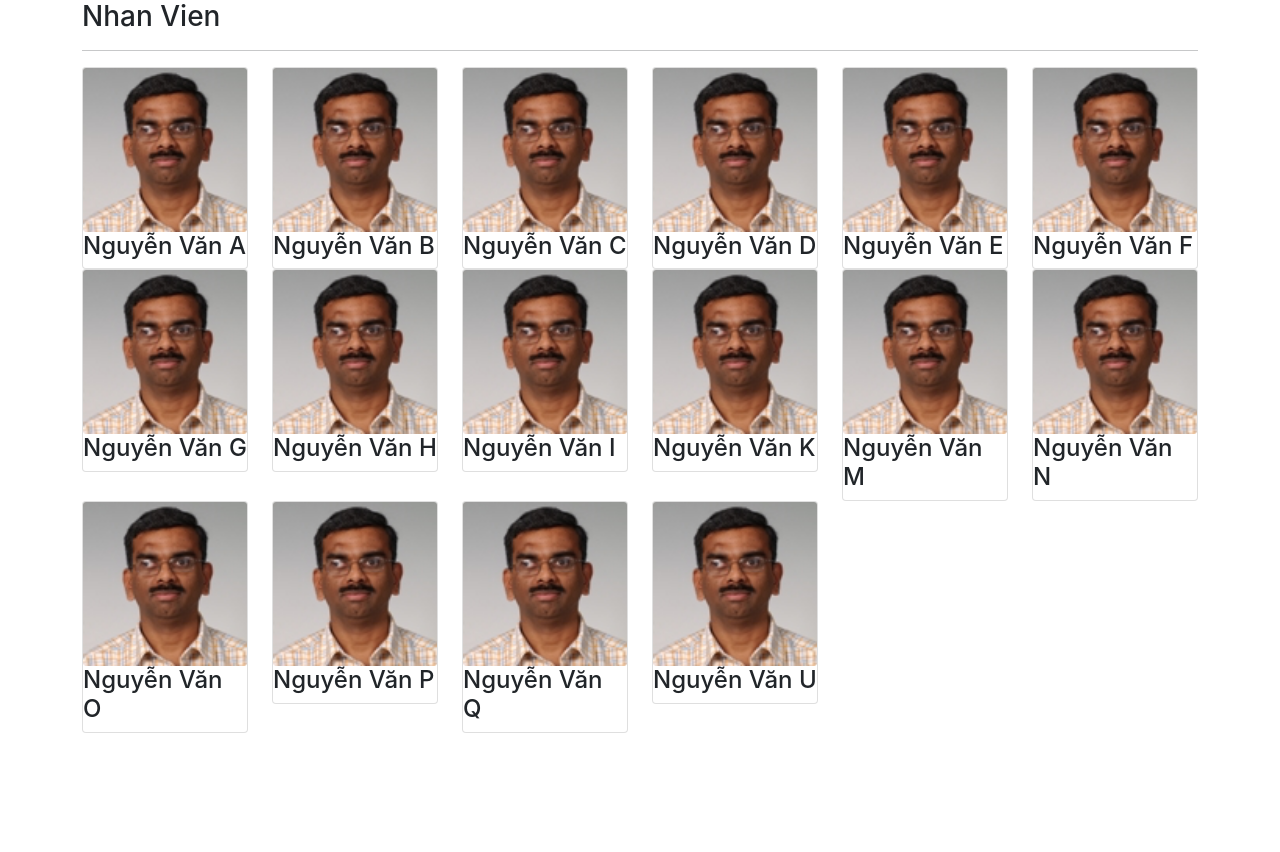
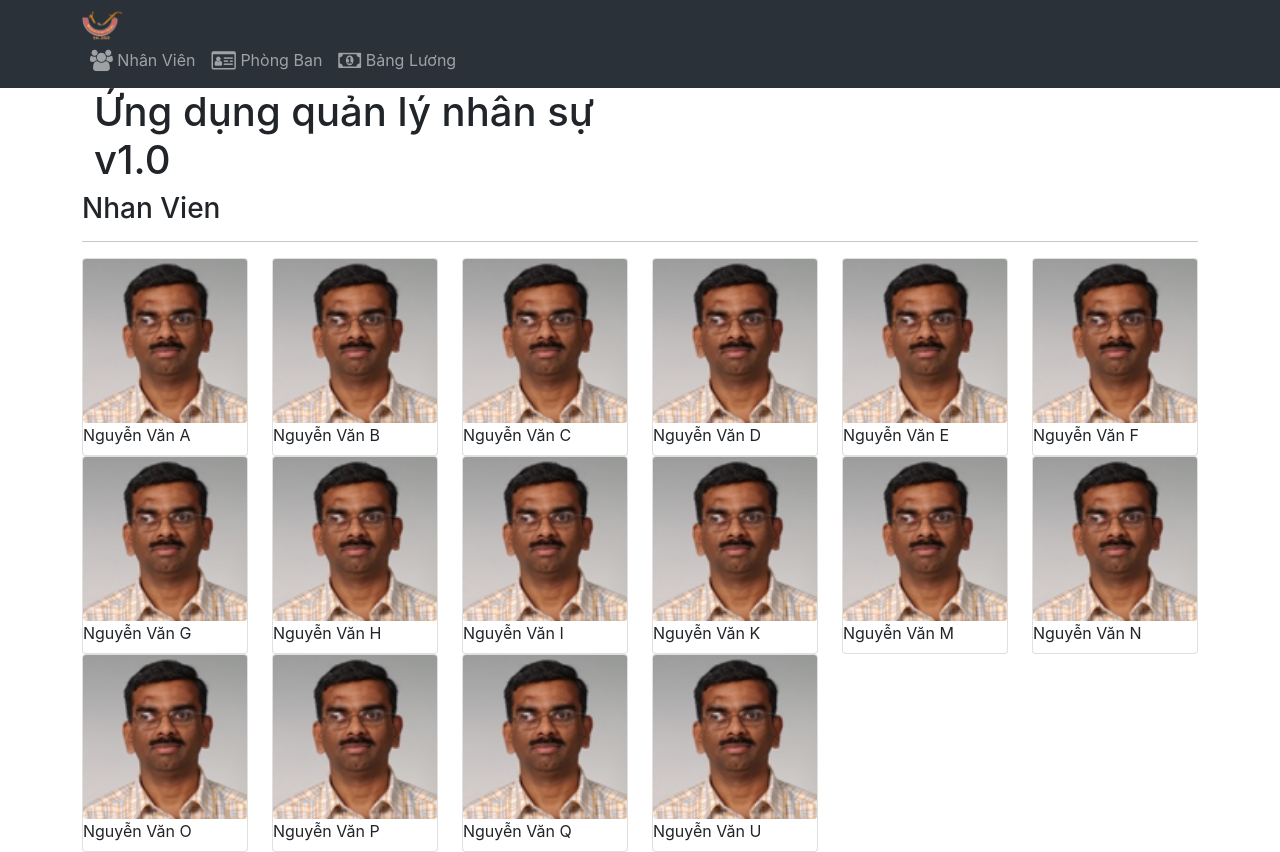
Before and after one commit to nhattienst577/FunixReactJsAssignment, a React (Create React App) app: page /nhanvien in a window 1280 px wide. Before the commit the page ends 800 px from the top, so only its background shows below. Built offline with nearby package versions, Linux system fonts and the light colour scheme.

Commit message:
Tao Header

```diff
--- a/src/App.css
+++ b/src/App.css
@@ -1,51 +1,43 @@
 /* .App {
   text-align: center;
+} */
+
+.row-header{
+  margin:0px auto;
+  padding:0px auto;
 }
 
-.App-logo {
-  height: 40vmin;
-  pointer-events: none;
+.row-content {
+  margin:0px auto;
+  padding: 50px 0px 50px 0px;
+  border-bottom: 1px ridge;
+  min-height:400px;
 }
 
-@media (prefers-reduced-motion: no-preference) {
-  .App-logo {
-    animation: App-logo-spin infinite 20s linear;
-  }
+.footer{
+  background-color: #707276;
+  margin:0px auto;
+  padding: 20px 0px 20px 0px;
 }
-body{
-  background-color: #282c34;
-}
-.App-header {
-  display: flex;
-  flex-direction: column;
-  align-items: center;
-  justify-content: center;
-  font-size: calc(10px + 2vmin);
-  color: black;
-}
-.navbar{
-  margin: 10px;
+.jumbotron {
+  padding:70px 30px 70px 30px;
+  margin:0px auto;
+  background: #3e3f42 ;
+  color:floralwhite;
 }
 
-.container .title p{
-  margin-bottom: 0;
+/* address{
+  font-size:80%;
+  margin:0px;
+  color:#F9fcff;
+} */
+
+.navbar-dark {
+  background-color: #2b3139;
 }
 
-.container .button1 button{
-  margin: 0 10px 10px 0;
-}
-
-
-.App-link {
-  color: #61dafb;
-}
-
-@keyframes App-logo-spin {
-  from {
-    transform: rotate(0deg);
-
-  }
-  to {
-    transform: rotate(360deg);
-  }
-}  */
+/* .salary {
+  color: #F9fcff;
+  font-weight: bold;
+  padding: 10px 16px;
+} */
--- a/src/App.js
+++ b/src/App.js
@@ -1,13 +1,16 @@
 import React, { Component } from "react";
 import Main from "./components/MainComponent";
 import "./App.css";
+import { BrowserRouter } from "react-router-dom";
 
 class App extends Component {
   render() {
     return (
-      <div className="App">
-        <Main />
-      </div>
+      <BrowserRouter>
+        <div className="App">
+          <Main />
+        </div>
+      </BrowserRouter>
     );
   }
 }
--- a/src/components/HeaderComponent.js
+++ b/src/components/HeaderComponent.js
@@ -0,0 +1,78 @@
+import React, { Component } from "react";
+import {
+  Nav,
+  Navbar,
+  NavbarBrand,
+  NavbarToggler,
+  Collapse,
+  NavItem,
+  Jumbotron,
+} from "reactstrap";
+import { NavLink } from "react-router-dom";
+
+class Header extends Component {
+  constructor(props) {
+    super(props);
+
+    this.toggleNav = this.toggleNav.bind(this);
+    this.state = {
+      isNavOpen: false,
+    };
+  }
+
+  toggleNav() {
+    this.setState({
+      isNavOpen: !this.state.isNavOpen,
+    });
+  }
+
+  render() {
+    return (
+      <div>
+        <Navbar dark expand="md">
+          <div className="container">
+            <NavbarToggler onClick={this.toggleNav} />
+            <NavbarBrand className="mr-auto" href="/">
+              <img
+                src="assets/images/logo.png"
+                height="30"
+                width="41"
+                alt="Ứng dụng quản lý nhân sự v1.0"
+              />
+            </NavbarBrand>
+            <Collapse isOpen={this.state.isNavOpen} navbar>
+              <Nav navbar>
+                <NavItem>
+                  <NavLink className="nav-link" to="/nhan-vien">
+                    <span className="fa fa-users fa-lg"></span> Nhân Viên
+                  </NavLink>
+                </NavItem>
+                <NavItem>
+                  <NavLink className="nav-link" to="/phong-ban">
+                    <span className="fa fa-id-card-o fa-lg"></span> Phòng Ban
+                  </NavLink>
+                </NavItem>
+                <NavItem>
+                  <NavLink className="nav-link" to="/bang-luong">
+                    <span className="fa fa-money fa-lg"></span> Bảng Lương
+                  </NavLink>
+                </NavItem>
+              </Nav>
+            </Collapse>
+          </div>
+        </Navbar>
+        <div className="Jumbotron">
+          <div className="container">
+            <div className="row row-header">
+              <div className="col-12 col-sm-6">
+                <h1>Ứng dụng quản lý nhân sự v1.0</h1>
+              </div>
+            </div>
+          </div>
+        </div>
+      </div>
+    );
+  }
+}
+
+export default Header;
--- a/src/components/MainComponent.js
+++ b/src/components/MainComponent.js
@@ -1,8 +1,10 @@
 import React, { Component } from "react";
+import Header from "./HeaderComponent";
 import StaffList from "./StaffComponent";
 import { STAFFS } from "../shared/staffs";
 import StaffDetail from "./StaffDetailComponent";
 import { DEPARTMENTS } from "../shared/staffs";
+import { Switch, Route, Redirect } from "react-router-dom";
 
 class Main extends Component {
   constructor(props) {
@@ -10,29 +12,22 @@ class Main extends Component {
 
     this.state = {
       staffs: STAFFS,
-      selectedStaff: null,
       departments: DEPARTMENTS,
     };
-  }
-
-  onStaffSelect(staffId) {
-    this.setState({ selectedStaff: staffId });
   }
 
   render() {
     return (
       <div>
-        <StaffList
-          staffs={this.state.staffs}
-          onClick={(staffId) => this.onStaffSelect(staffId)}
-        />
-        <StaffDetail
-          staff={
-            this.state.staffs.filter(
-              (staff) => staff.id === this.state.selectedStaff
-            )[0]
-          }
-        />
+        <Header />
+        <Switch>
+          <Route
+            exact
+            path="/nhanvien"
+            component={() => <StaffList staffs={this.state.staffs} />}
+          />
+          <Redirect to="/nhanvien" />
+        </Switch>
       </div>
     );
   }
--- a/src/components/StaffComponent.js
+++ b/src/components/StaffComponent.js
@@ -1,11 +1,11 @@
 import React from "react";
-import { Card, CardImg } from "reactstrap";
+import { Card, CardImg, CardTitle } from "reactstrap";
 
-function RenderStaffItem({ staff, onClick }) {
+function RenderStaffItem({ staff }) {
   return (
-    <Card onClick={() => onClick(staff.id)}>
+    <Card className="App">
       <CardImg width="100%" src={staff.image} alt={staff.name} />
-      <h4>{staff.name}</h4>
+      <CardTitle>{staff.name}</CardTitle>
     </Card>
   );
 }
@@ -14,7 +14,7 @@ const StaffList = (props) => {
   const stafflist = props.staffs.map((staff) => {
     return (
       <div className="col-lg-2 col-sm-6 col-md-4" key={staff.id}>
-        <RenderStaffItem staff={staff} onClick={props.onClick} />
+        <RenderStaffItem staff={staff} />
       </div>
     );
   });
--- a/src/components/StaffDetailComponent.js
+++ b/src/components/StaffDetailComponent.js
@@ -3,33 +3,42 @@ import { Card, CardImg, CardBody, CardText, CardTitle } from "reactstrap";
 import dateFormat from "dateformat";
 
 function RenderStaff({ staff }) {
-  return (
-    <div className="container-fluid">
-      <div className="row">
-        <div className="col-sm-4">
-          <CardImg src={staff.image} alt={staff.name} />
-        </div>
-        <div className="col-sm-8">
-          <Card>
+  if (staff != null) {
+    return (
+      <Card className="col-md-3 col-sm-4 col-12">
+        <CardImg width="100%" src={staff.image} alt={staff.name} />
+      </Card>
+    );
+  } else {
+    return <div></div>;
+  }
+}
+
+function RenderProfile({ profile }) {
+  if (profile != null) {
+    return (
+      <Card className="col-md-9 col-sm-8 col-12">
+        {profile.map((staffs) => {
+          return (
             <CardBody>
-              <CardTitle>
-                <h3>Họ và Tên: {staff.name}</h3>
-              </CardTitle>
+              <CardTitle>Họ và Tên: {staffs.name}</CardTitle>
               <CardText>
-                Ngày Sinh: {dateFormat(staff.doB, "dd/mm/yyyy")}
+                Ngày Sinh: {dateFormat(staffs.doB, "dd/mm/yyyy")}
               </CardText>
               <CardText>
-                Ngày Vào Công Ty: {dateFormat(staff.startDate, "dd/mm/yyyy")}
+                Ngày Vào Công Ty: {dateFormat(staffs.startDate, "dd/mm/yyyy")}
               </CardText>
-              <CardText>Phòng Ban: {staff.department.name}</CardText>
-              <CardText>Số Ngày Nghỉ Còn Lại: {staff.annualLeave}</CardText>
-              <CardText>Số Ngày Đã Làm Thêm: {staff.overTime}</CardText>
+              <CardText>Phòng Ban: {staffs.department.name}</CardText>
+              <CardText>Số Ngày Nghỉ Còn Lại: {staffs.annualLeave}</CardText>
+              <CardText>Số Ngày Đã Làm Thêm: {staffs.overTime}</CardText>
             </CardBody>
-          </Card>
-        </div>
-      </div>
-    </div>
-  );
+          );
+        })}
+      </Card>
+    );
+  } else {
+    return <div></div>;
+  }
 }
 
 const StaffDetail = (props) => {
@@ -38,8 +47,13 @@ const StaffDetail = (props) => {
       <div className="container">
         <div className="row">
           <div className="col-12">
-            <RenderStaff staff={props.staff} />
+            <h3>Nhân Viên</h3>
+            <hr />
           </div>
+        </div>
+        <div className="row">
+          <RenderStaff staff={props.staff} />
+          <RenderProfile profile={props.profile} />
         </div>
       </div>
     );
--- a/src/index.js
+++ b/src/index.js
@@ -4,6 +4,8 @@ import "bootstrap/dist/css/bootstrap.min.css";
 import "./index.css";
 import App from "./App";
 import reportWebVitals from "./reportWebVitals";
+import "font-awesome/css/font-awesome.css";
+import "bootstrap-social/bootstrap-social.css";
 
 ReactDOM.render(
   <React.StrictMode>
```
